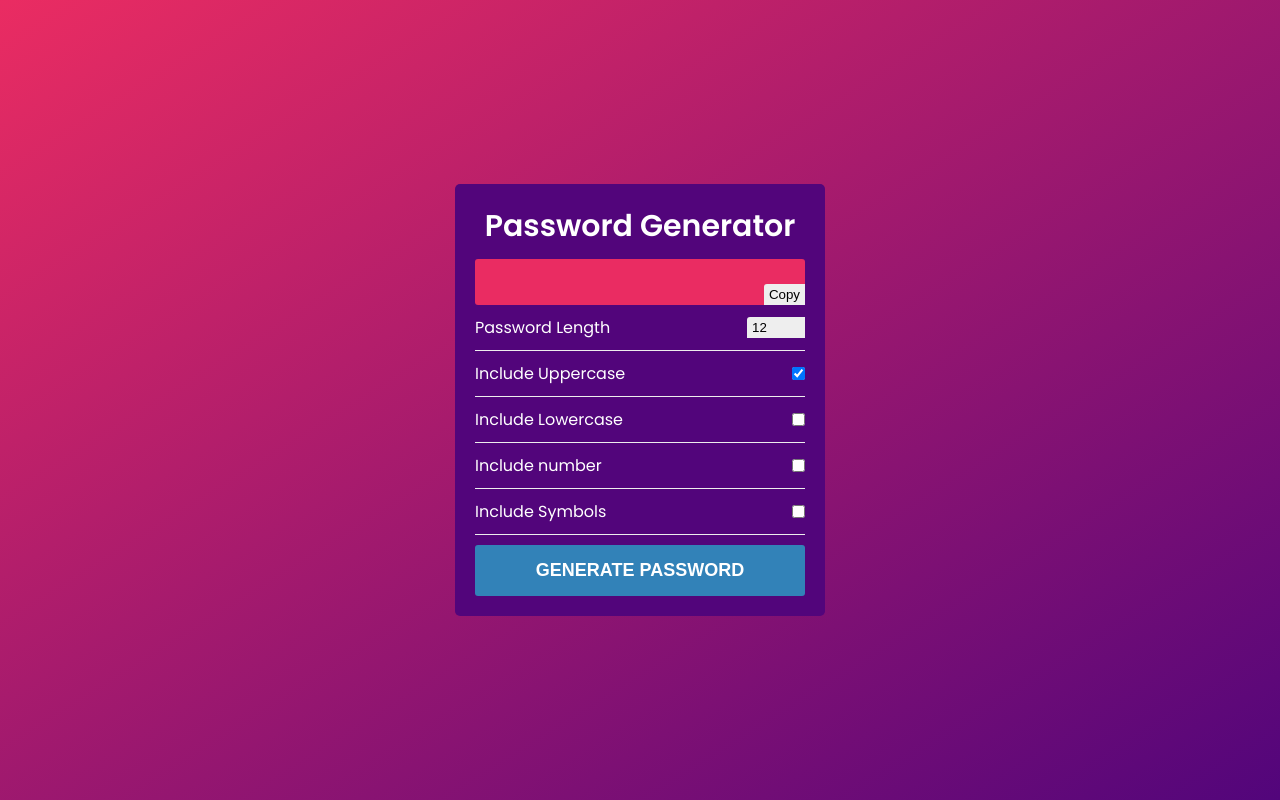
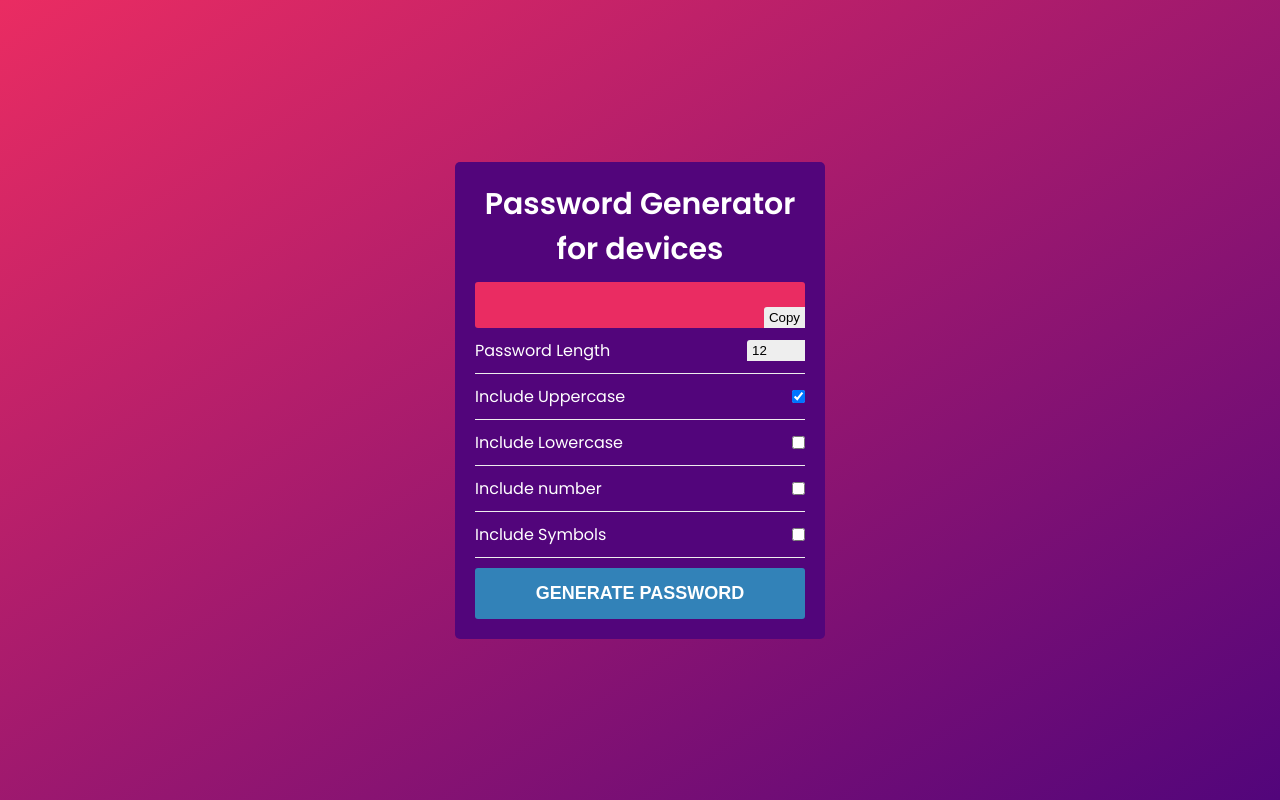
Before and after one commit to zinotrust/10JavaScriptProjects, a plain HTML site: page 3. PasswordGenerator/index.html in a window 1280 px wide. Drawn offline with Linux system fonts and the light colour scheme.

Commit message:
Password Generator text

```diff
--- a/3. PasswordGenerator/index.html
+++ b/3. PasswordGenerator/index.html
@@ -8,7 +8,7 @@
 </head>
 <body>
     <div class="container">
-        <h1>Password Generator</h1>
+        <h1>Password Generator for devices</h1>
         <div class="p-header">
             <input type="text" id="password">
             <button class="copy" id="copy">Copy</button>
```
